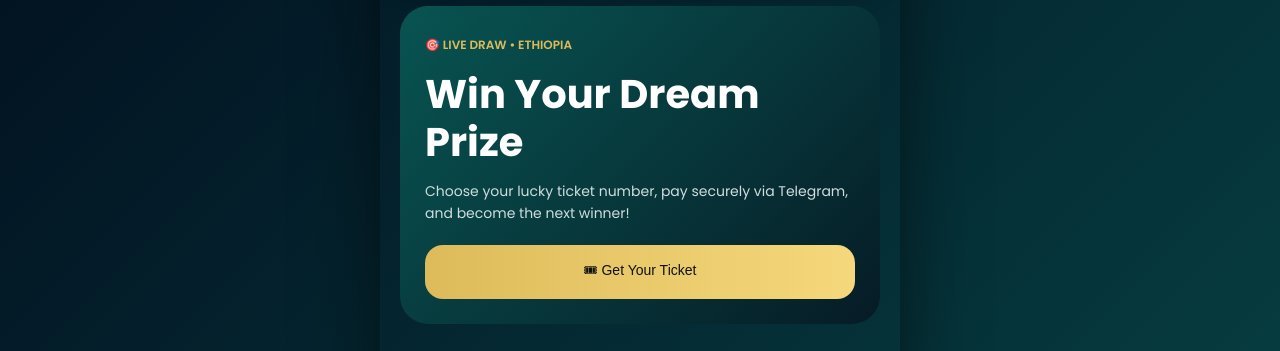
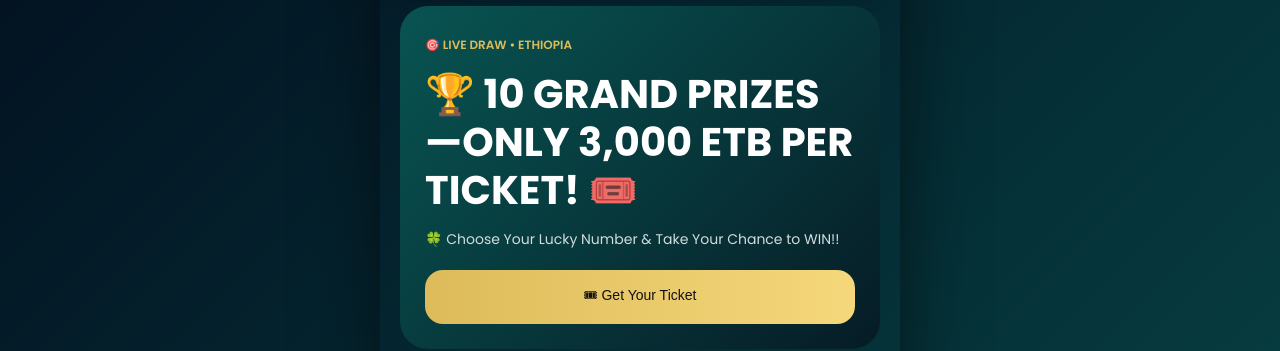
Before and after one commit to Aynishet/SiketLotter-Web, a website: page index.html in a window 1280 px wide. Shown: the part 321-672 px from the top of the page. Drawn offline with Linux system fonts and the light colour scheme.

Commit message:
Update index.html

```diff
--- a/index.html
+++ b/index.html
@@ -39,8 +39,8 @@
       <!-- WELCOME SECTION -->
       <div class="welcome">
         <span data-lang="live_draw">🎯 LIVE DRAW • ETHIOPIA</span>
-        <h2 data-lang="hero_title">Win Your Dream Prize</h2>
-        <p data-lang="hero_description">Choose your lucky ticket number, pay securely via Telegram, and become the next winner!</p>
+        <h2 data-lang="hero_title">🏆 10 GRAND PRIZES—ONLY 3,000 ETB PER TICKET! 🎟️</h2>
+        <p data-lang="hero_description">🍀 Choose Your Lucky Number & Take Your Chance to WIN!!</p>
         <button class="primary-btn" data-lang="join_now">🎟 Get Your Ticket</button>
       </div>
 
```
